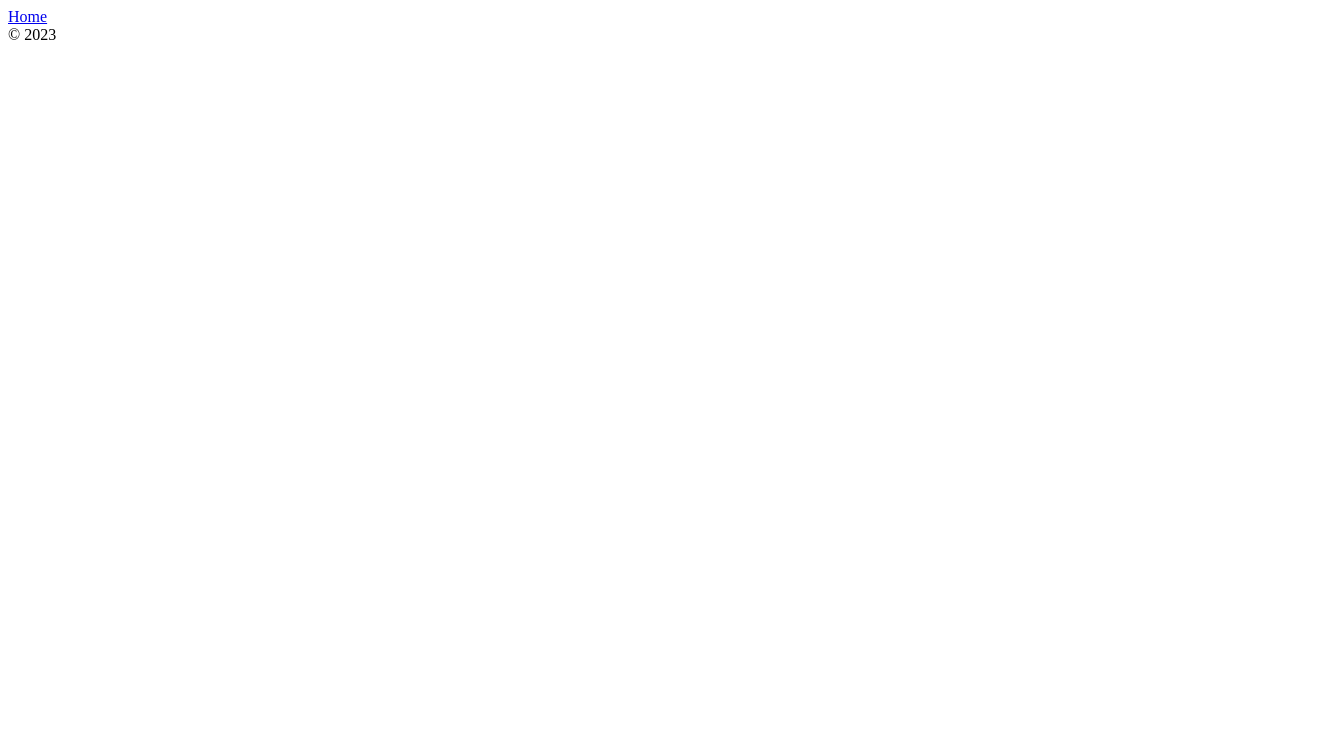
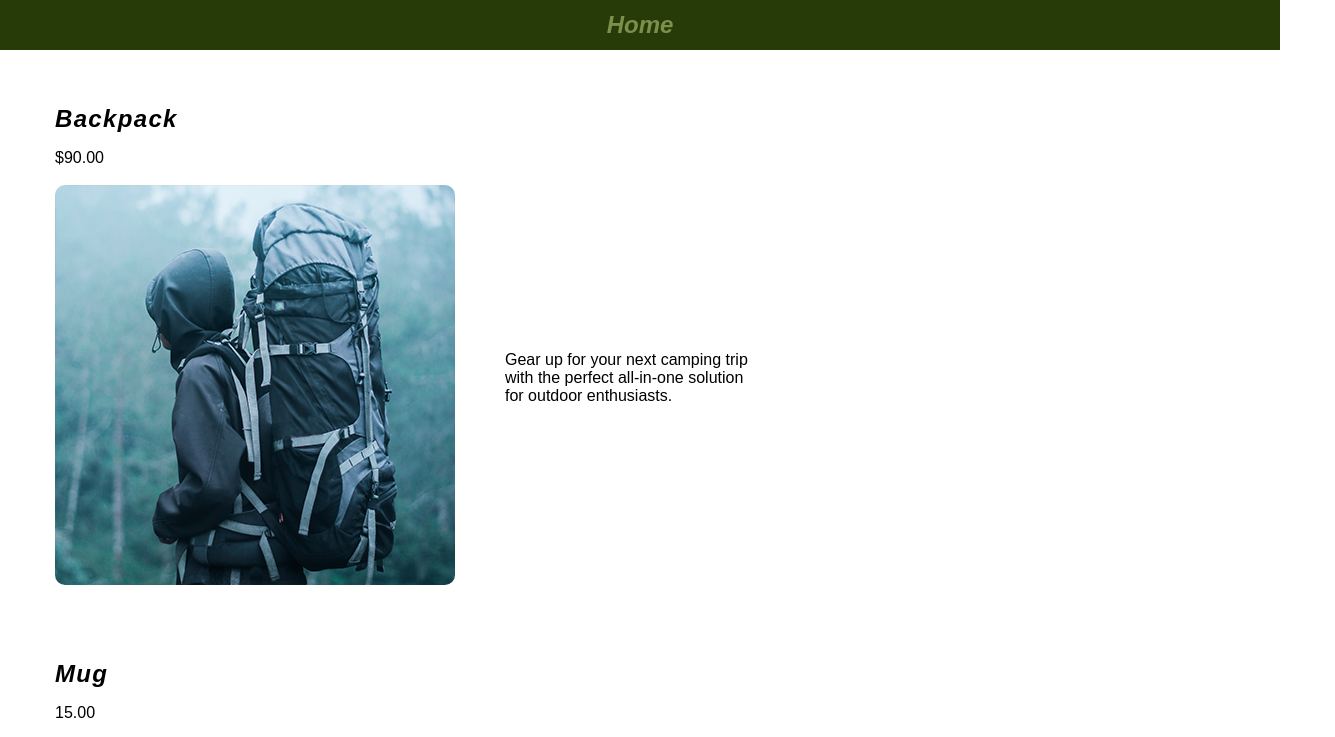
Before and after one commit to jablohm/Blohm_HomeworkSix, a website: page index.html in a window 1280 px wide. Shown: the top 737 px of the page, 1335 px wide, since content can reach past the window. Drawn offline with Linux system fonts and the light colour scheme.

Commit message:
styled 1

```diff
--- a/app/app.js
+++ b/app/app.js
@@ -63,7 +63,7 @@ var ITEMS = [
     {
       itemType: "Multi-purpose Knife",
       itemPrice: "$35.00",
-      itemImage: ".png",
+      itemImage: "7.png",
       itemDesc: "Gear up for your next camping trip with the perfect all-in-one solution for outdoor enthusiasts.",
     },
     //   SEVEN
@@ -103,7 +103,31 @@ var ITEMS = [
   function loadData() {
     $.each(ITEMS, function (index, item) {
       console.log(item.itemType);
-      $("#app").append(``);
+      $("#app").append(`<section id="${index}">
+      <div class="row">
+        <h1>${item.itemType}</h1>
+        <div class="col">
+          <div class="top">
+            <div class="itemPrice">${item.itemPrice}</div>
+            <br />
+          </div>
+
+          <div class="imgall">
+            <div class="itemImage">
+              <img src="img/${item.itemImage}" alt="" />
+            </div>
+
+            <div class="desc">
+              <div class="itemDesc">${item.itemDesc}</div>
+              <br />
+            </div>
+
+          </div>
+        </div>
+      </div>
+    </section>
+
+    `);
     });
   }
 
--- a/index.html
+++ b/index.html
@@ -4,7 +4,7 @@
     <meta charset="UTF-8">
     <meta http-equiv="X-UA-Compatible" content="IE=edge">
     <meta name="viewport" content="width=device-width, initial-scale=1.0">
-    <title>Document</title>
+    <title>More JSON</title>
     <link rel="stylesheet" href="css/styles.css">
 </head>
 <body>
--- a/scss/home.scss
+++ b/scss/home.scss
@@ -0,0 +1,42 @@
+section {
+    .row{
+    margin: 55px;
+    display: table;
+    align-items: center;
+    justify-content: center;
+    width: 100%;
+    height: 500px;
+
+    h1 {
+        font-style: oblique;
+        letter-spacing: 1pt;
+    }
+    .col {
+        justify-content: center;
+        align-items: center;
+        text-align: left;
+        width: 75%;
+
+
+        .imgall {
+            display: flex;
+            align-items: center;
+            .itemImage{
+                img {
+                                    width: 400px;
+                height: 400px;
+                border-radius: 10px;
+                }
+
+            }
+
+            .desc {
+                width: 250px;
+                text-align: left;
+                margin-left: 50px;
+            }
+        }
+
+        }
+    }
+}
```
Also changed, not shown: pages/home/home.html (+10 -24 lines), css/styles.css, 1 other file.
